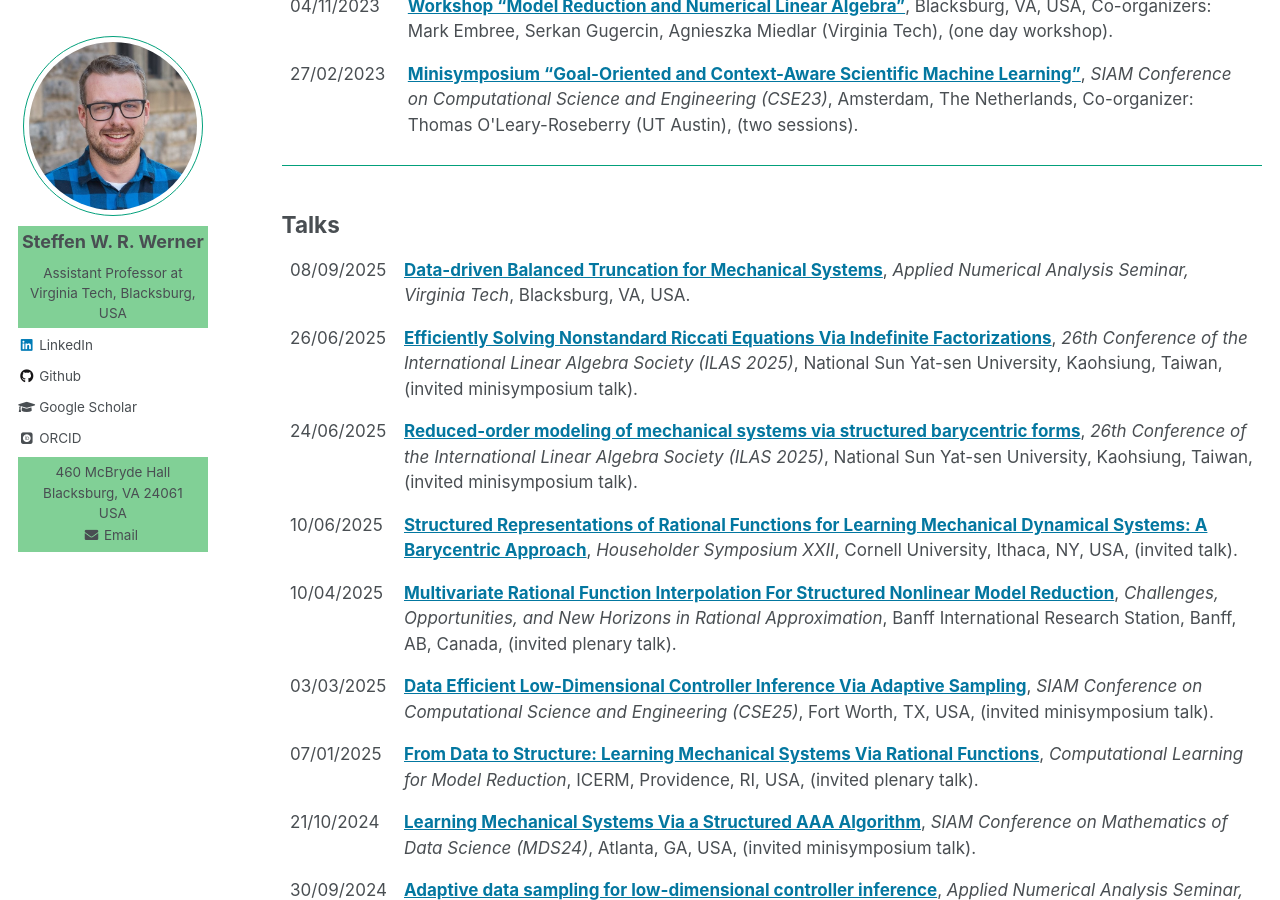
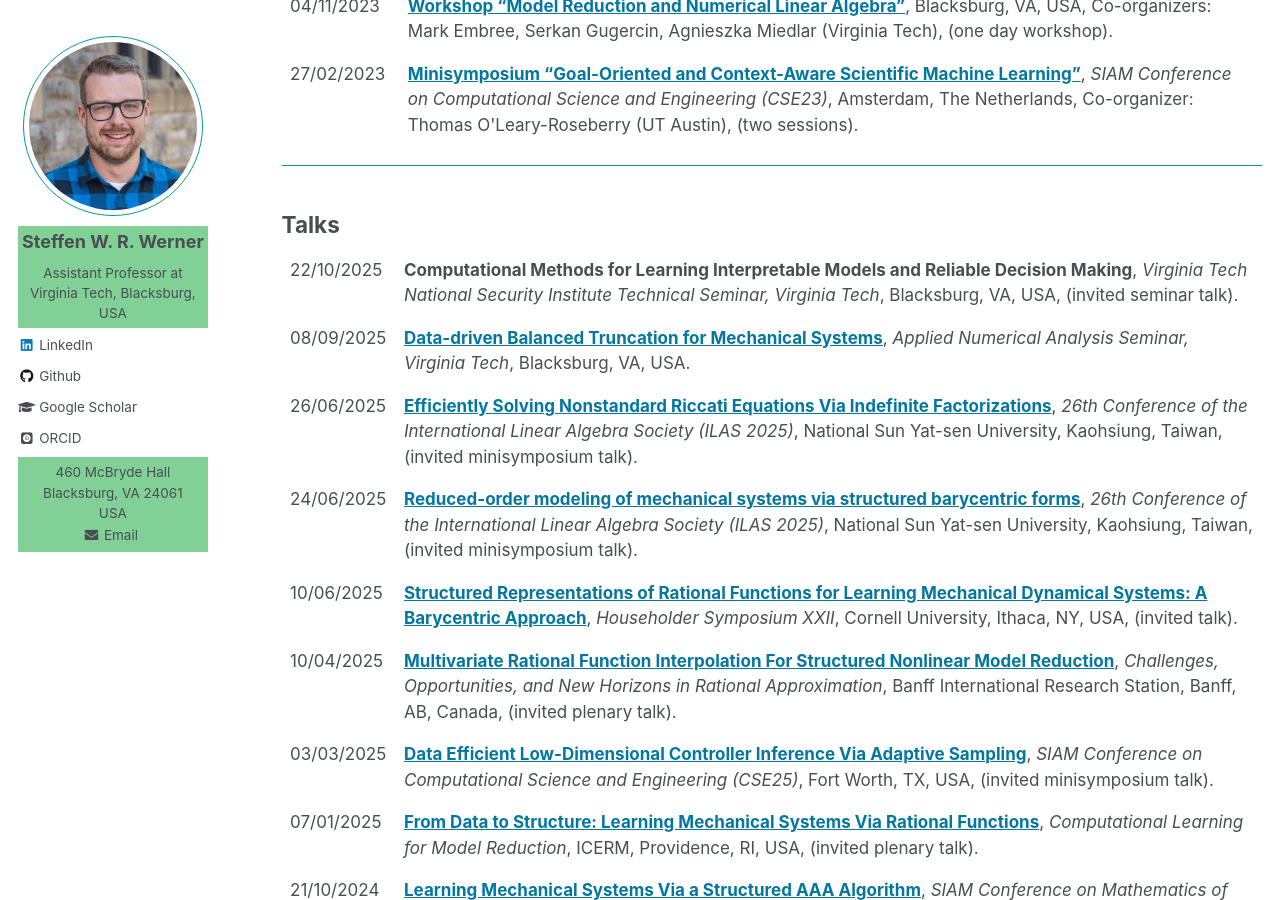
Before and after one commit to ninsteve/ninsteve.github.io, a Jekyll site: the page built from _pages/conferences.md, in a window 1280 px wide and 900 px high, scrolled down 1363 px. Built offline with Jekyll 4.4.1, drawn with Linux system fonts in a browser that asks for light colours; nearby versions of some CDN libraries; some web fonts are replaced.

Commit message:
Added talk.

```diff
--- a/_pages/conferences.md
+++ b/_pages/conferences.md
@@ -128,6 +128,17 @@ author_profile: true
 ## <a name="talks"></a>Talks ##
 
 <table class="eventtable">
+  <tr>
+    <td style="width:8%"> 22/10/2025 </td>
+    <td>
+    <strong>Computational Methods for Learning Interpretable Models and Reliable
+    Decision Making</strong>,
+    <i>Virginia Tech National Security Institute Technical Seminar,
+    Virginia Tech</i>,
+    Blacksburg, VA, USA,
+    (invited seminar talk).<br>
+    </td>
+  </tr>
   <tr>
     <td style="width:8%"> 08/09/2025 </td>
     <td>
```
Also changed, not shown: other parts of _pages/conferences.md (+1 -1 lines).
